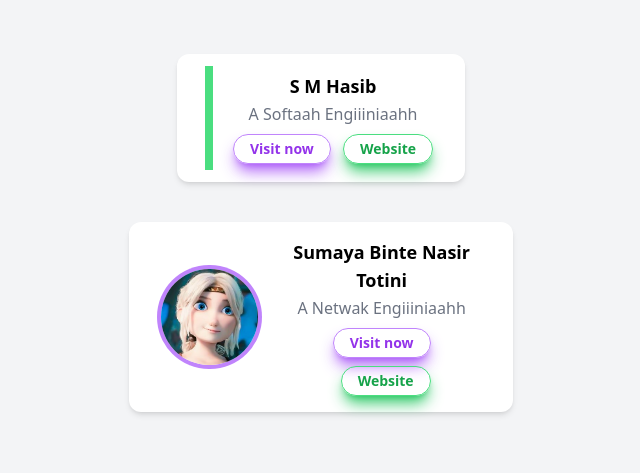
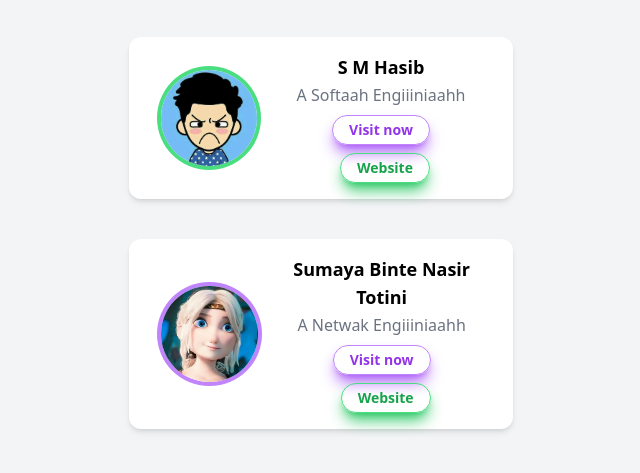
Before and after one commit to Hasib98/Tailwind-css-learning, a website: page src/index.html in a window 1280 px wide. Shown: the part 167-640 px from the top of the page, without its empty margins (319-959 px from the left). Drawn offline with nearby package versions, Linux system fonts and the light colour scheme; files that its build step writes are made by us from their sources; the site is published under a folder, as on GitHub Pages, so addresses that start at the root find nothing.

```diff
--- a/src/index.html
+++ b/src/index.html
@@ -8,7 +8,7 @@
 
 <body class="h-screen flex  flex-col items-center justify-center bg-gray-100 dark:bg-gray-800 space-y-10">
   <div  class="max-w-sm mx-auto p-8 bg-white rounded-xl shadow-md space-y-2 sm:flex sm:items-center sm:py-4 sm:space-y-0 sm:space-x-6 dark:bg-green-900/10 sm:dark:hover:bg-gray-700">
-    <img class="h-24 mx-auto rounded-full ring-4 ring-green-400 sm:mx-0 sm:flex-shrink-0 transform hover:scale-105 duration-500" src="/images/logo.jpg" alt="">
+    <img class="h-24 mx-auto rounded-full ring-4 ring-green-400 sm:mx-0 sm:flex-shrink-0 transform hover:scale-105 duration-500" src="logo.jpg" alt="">
     <div class="text-center space-y-2">
       <div class="space-y-0.5">
         <p class="text-lg text-black font-semibold dark:text-gray-300">S M Hasib</p>
```
